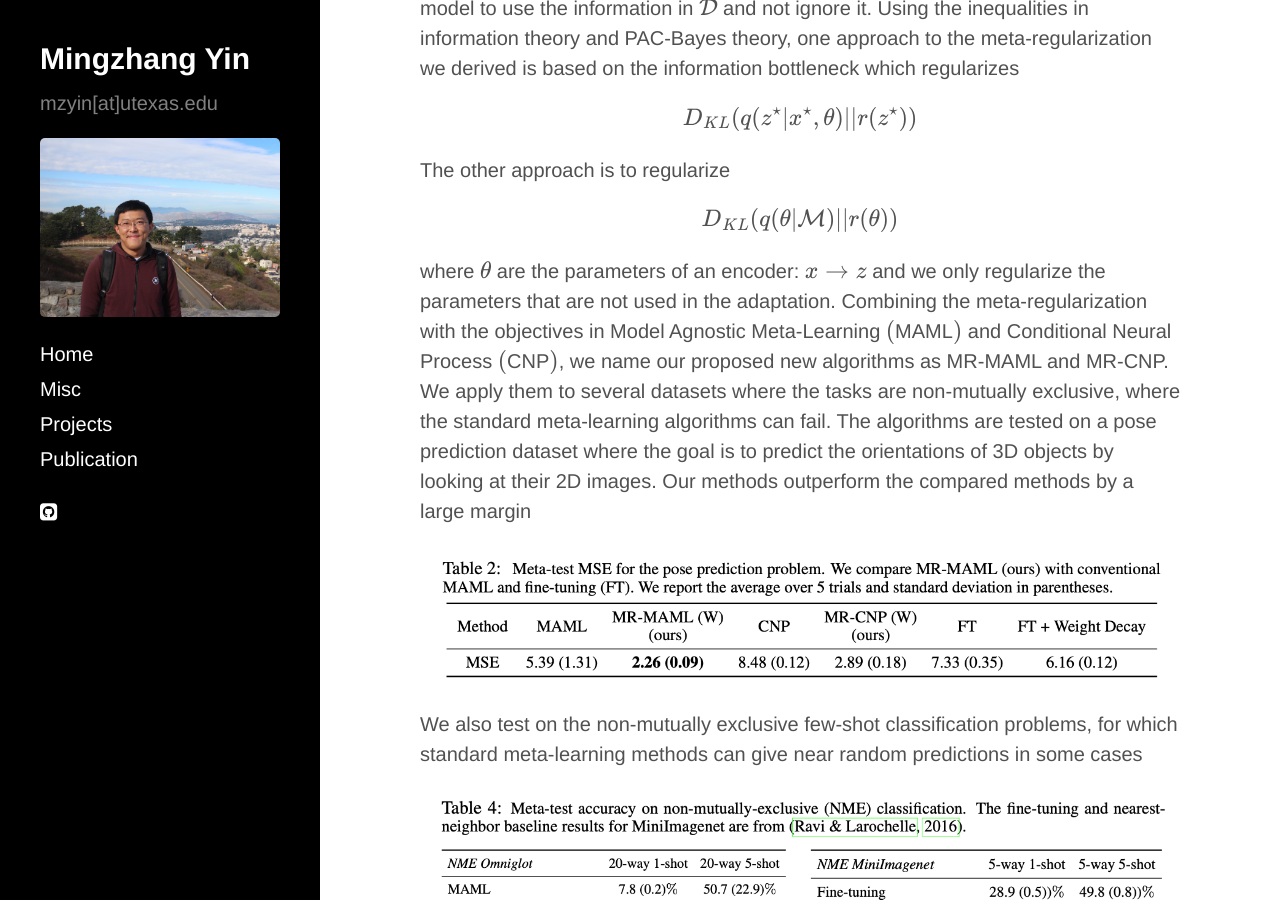
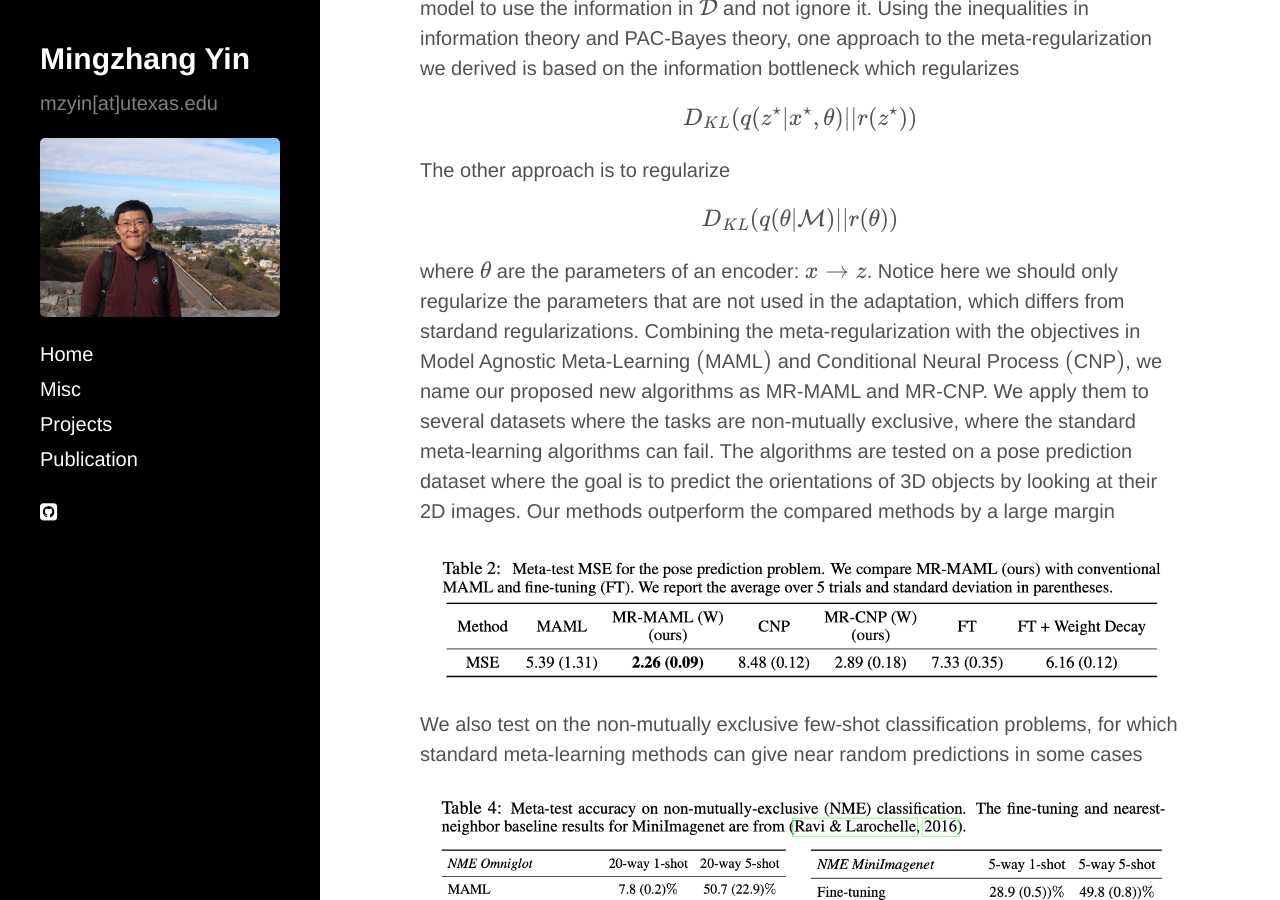
Before and after one commit to mingzhang-yin/mingzhang-yin.github.io, a Jekyll site: the page built from _posts/2020-04-10-Meta-learning-without-Memorization.md, in a window 1280 px wide and 900 px high, scrolled down 2653 px. Built offline with Jekyll 4.4.1, drawn with Linux system fonts in a browser that asks for light colours; nearby versions of some CDN libraries; formulas are drawn with MathJax 3.

Commit message:
Update 2020-04-10-Meta-learning-without-Memorization.md

```diff
--- a/_posts/2020-04-10-Meta-learning-without-Memorization.md
+++ b/_posts/2020-04-10-Meta-learning-without-Memorization.md
@@ -53,7 +53,7 @@ The other approach is to regularize
 
 $$D_{KL}(q(\theta | \mathcal{M})||r(\theta))$$
 
-where $\theta$ are the parameters of an encoder: $x \to z$ and we only regularize the parameters that are not used in the adaptation. Combining the meta-regularization with the objectives in Model Agnostic Meta-Learning $($MAML$)$ and Conditional Neural Process $($CNP$)$, we name our proposed new algorithms as MR-MAML and MR-CNP. We apply them to several datasets where the tasks are non-mutually exclusive, where the standard meta-learning algorithms can fail. The algorithms are tested on a pose prediction dataset where the goal is to predict the orientations of 3D objects by looking at their 2D images. Our methods outperform the compared methods by a large margin
+where $\theta$ are the parameters of an encoder: $x \to z$. Notice here we should only regularize the parameters that are not used in the adaptation, which differs from stardand regularizations. Combining the meta-regularization with the objectives in Model Agnostic Meta-Learning $($MAML$)$ and Conditional Neural Process $($CNP$)$, we name our proposed new algorithms as MR-MAML and MR-CNP. We apply them to several datasets where the tasks are non-mutually exclusive, where the standard meta-learning algorithms can fail. The algorithms are tested on a pose prediction dataset where the goal is to predict the orientations of 3D objects by looking at their 2D images. Our methods outperform the compared methods by a large margin
 
 <center>
 <img src="https://raw.githubusercontent.com/mingzhang-yin/mingzhang-yin.github.io/master/assets/images/figure_memo/ee2.png" alt="drawing" width="750"/>
```
